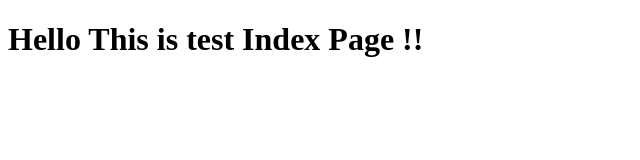
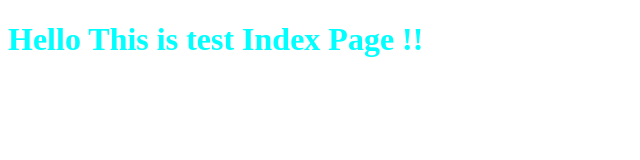
Before and after one commit to techramlakhan/gitTest-demo, a plain HTML site: page index.html in a window 1280 px wide. Shown: the whole page, without its empty margins (0-640 px from the left). Drawn offline with Linux system fonts and the light colour scheme.

Commit message:
First Commit

```diff
--- a/index.html
+++ b/index.html
@@ -6,6 +6,6 @@
 
 </head>
 <body>
-    <h1> Hello This is test Index Page !!</h1>
+    <h1 style="color: aqua;"> Hello This is test Index Page !!</h1>
 </body>
 </html>
```
